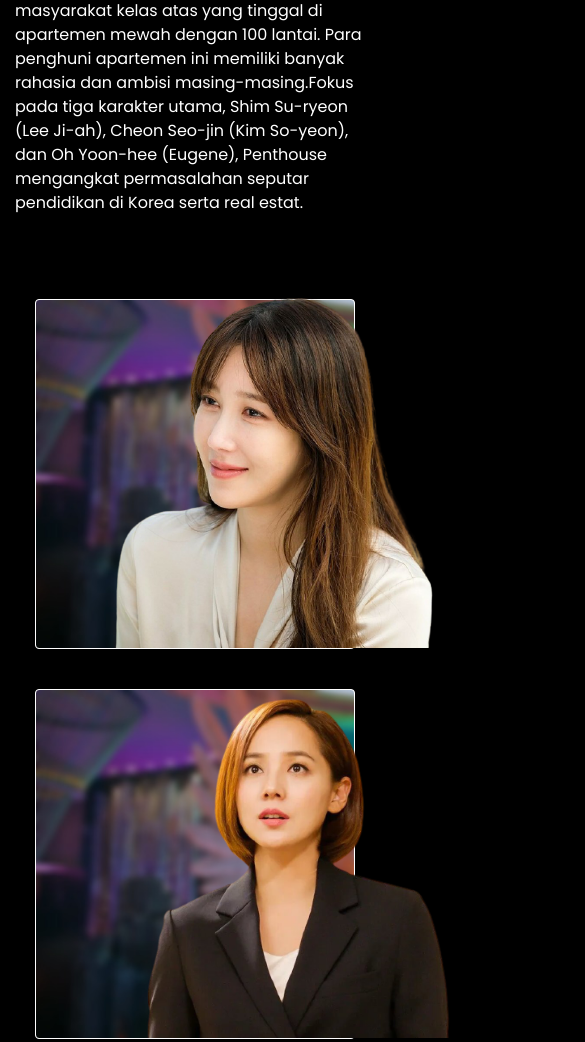
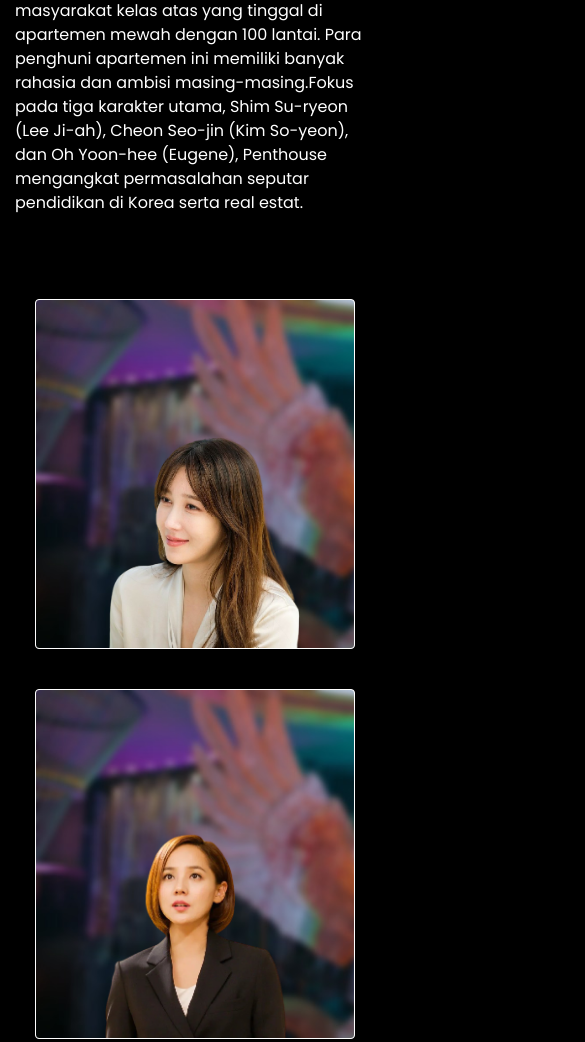
Before and after one commit to azkazikna/penthouse-landing-page, a plain HTML site: page index.html in a window 390 px wide. Shown: the part 823-1865 px from the top of the page, 585 px wide, since content can reach past the window. Drawn offline with nearby package versions, Linux system fonts and the light colour scheme.

Commit message:
first commit

```diff
--- a/style.css
+++ b/style.css
@@ -173,20 +173,19 @@ h1,p {
         height: 600px;
     }
 
-
     .shimsu .card:hover img {
         left: 20%;
-        height: 350px;
+        height: 210px;
     }
 
     .yuni .card:hover img {
         left: 1%!important;
-        height: 350px;
+        height: 210px;
     }
 
     .sojin .card:hover img {
-        left: 10%!important;
-        height: 350px;
+        left: 15%!important;
+        height: 210px;
     }
 
     .shimsu .card .content {
@@ -200,4 +199,13 @@ h1,p {
 .shimsu {
     flex-direction: column;
 }
+
+.shimsu .card img {
+    position: absolute;
+    bottom: 0;
+    left: 20%;
+    translate: translateX(-50%);
+    height: 210px;
+    transition: 0.5s;
 }
+}
```
